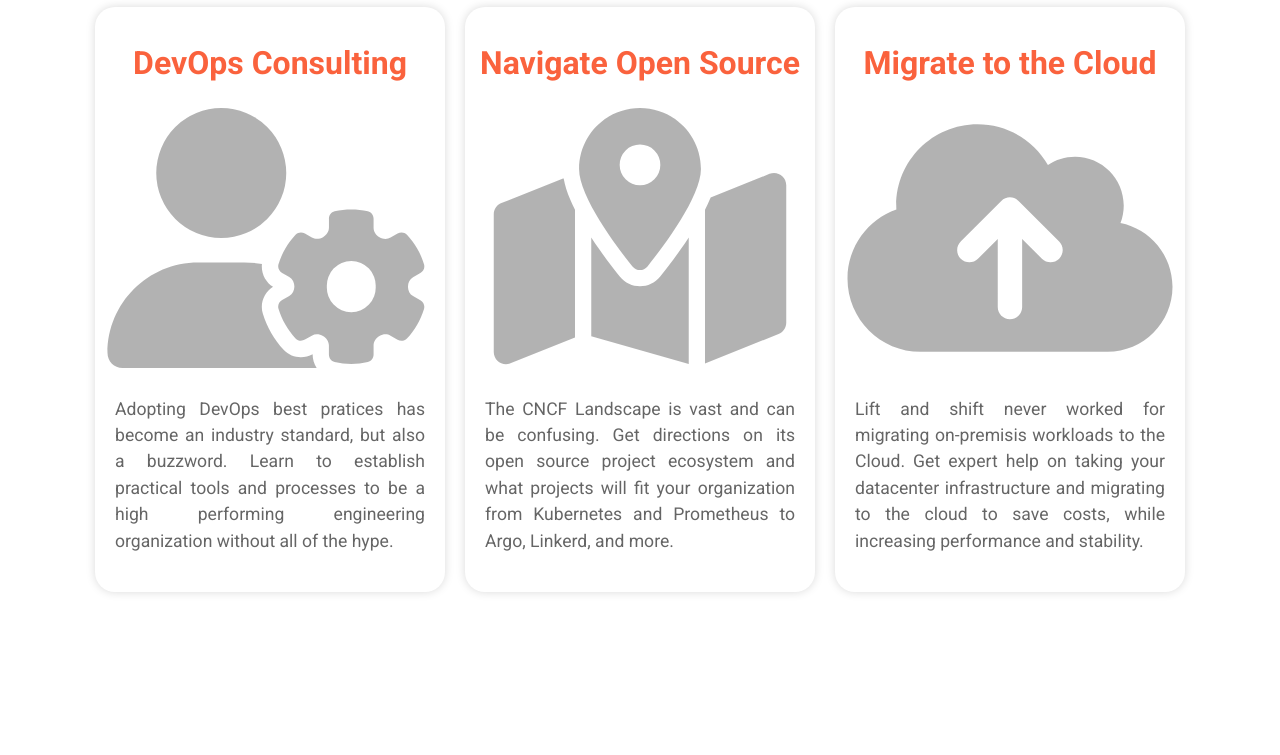
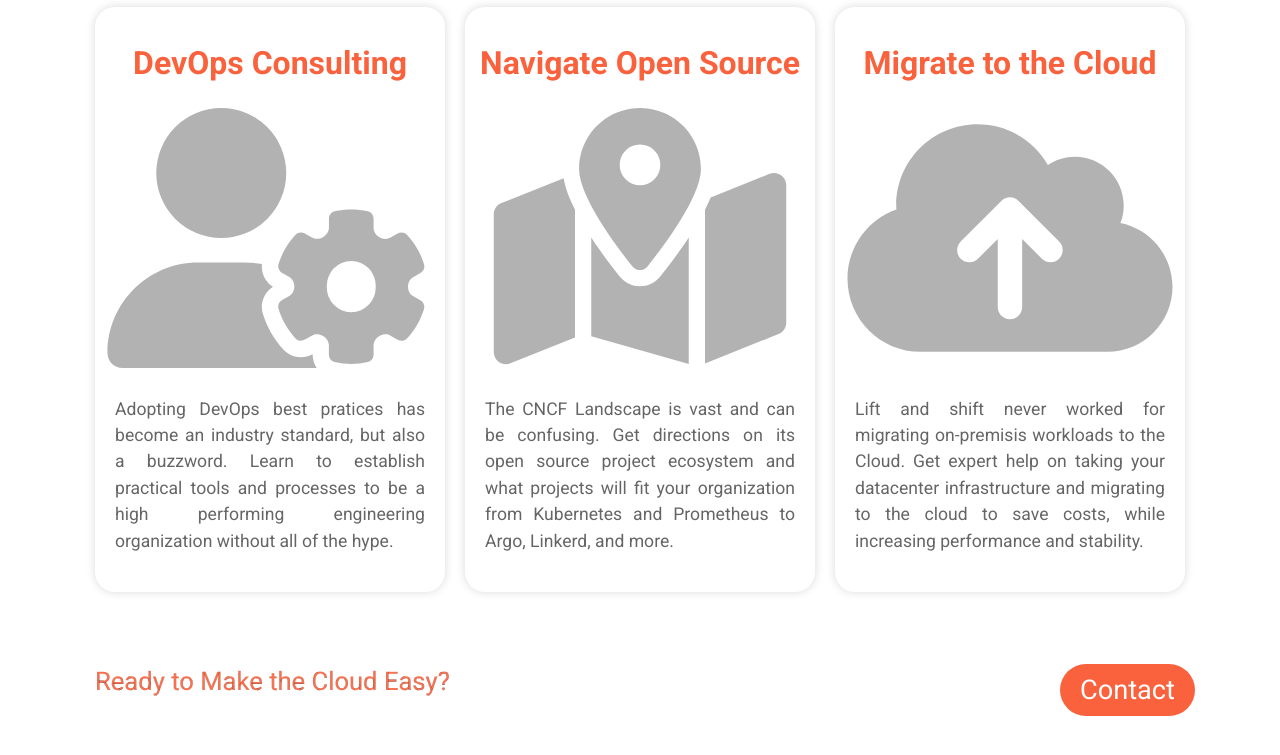
Before and after one commit to rosstechnologysolutions/website, a Gatsby site: page / in a window 1280 px wide. Shown: the part 899-1654 px from the top of the page. Before the commit the page ends 1601 px from the top, so only its background shows below. Built offline with nearby package versions, Linux system fonts and the light colour scheme; Gatsby itself is replaced by a stand-in of ours.

Commit message:
call to action looks good

```diff
--- /dev/null
+++ b/src/components/CallToAction.js
@@ -0,0 +1,54 @@
+import React from 'react';
+import styled from 'styled-components';
+
+export const StyledCallToAction = styled.section`
+
+    display: flex;
+    flex-direction: row;
+    justify-content: space-between;
+    @media (max-width: ${({ theme }) => theme.mobile}) {
+        flex-direction: column;
+        align-items: center;
+    }
+
+    margin 50px 0px;
+
+    h1 {
+        color:  ${({ theme }) => theme.colors.primary };
+        font-size: 1.6rem;
+        margin: 0px;
+        padding: 10px;
+        // text-shadow: 1px 1px black;
+    }
+
+    h2 {
+        font-size: 1.7rem;
+        color:  ${({ theme }) => theme.colors.primary };
+        @media (max-width: ${({ theme }) => theme.mobile}) {
+            font-size: 1.3rem;
+        }
+
+        a {
+            font-weight: 400;
+            text-decoration: none;
+            color: white;
+            background:  ${({ theme }) => theme.colors.primary };
+            border-radius: 100px;
+            padding: 10px 20px;
+            &:hover {
+                background: white;
+                color: ${({ theme }) => theme.colors.primary };
+            }
+        }
+    }
+
+`
+
+export default function CallToAction() {
+    return (
+        <StyledCallToAction>
+            <h1>Ready to Make the Cloud Easy?</h1>
+            <h2 className="linkButton"><a href="mailto:ryan@rosstechnologysolutions.com">Contact</a></h2>
+        </StyledCallToAction>
+    )
+};
--- a/src/components/Layout.js
+++ b/src/components/Layout.js
@@ -33,7 +33,6 @@
             <main>{ children }</main>
           {/* <Footer /> */}
         </Container>
-
         </>
       </ThemeProvider>
     )
--- a/src/components/Services.js
+++ b/src/components/Services.js
@@ -7,8 +7,6 @@
 
 
 export const StyledServices = styled.section`
-
-  margin-bottom: 100px;
 
   .service-cards {
     display: flex;
--- a/src/pages/index.js
+++ b/src/pages/index.js
@@ -2,6 +2,7 @@
 import Layout from '../components/Layout';
 import Helmet from 'react-helmet';
 import Services from '../components/Services';
+import CallToAction from '../components/CallToAction';
 // TODO: use parallax to move between sections
 
 const IndexPage = () => {
@@ -13,6 +14,7 @@
         <meta name="keywords" content="devops, cloud, native, cloud-native, ci, cd, ci/cd, continous, integration, deployment, delivery" />
       </Helmet>
       <Services />
+      <CallToAction />
     </Layout>
     </>
   )
```
Also changed, not shown: src/components/Services/CloudCostAnalysis.js (deleted, +0 -53 lines), src/components/Divider.js (added).
